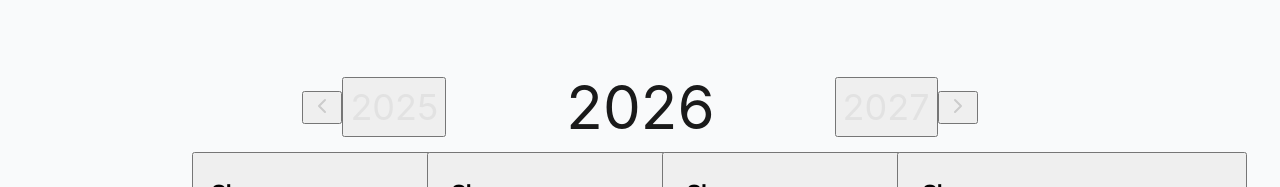
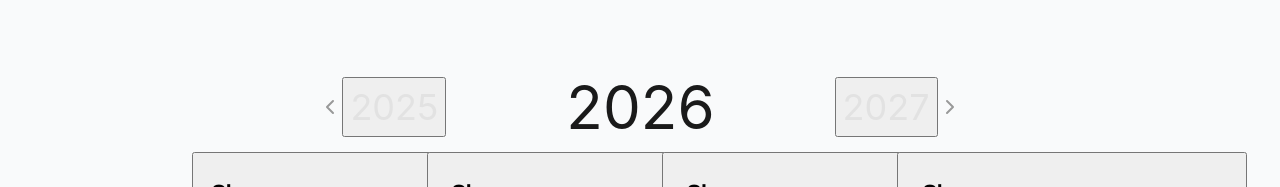
Before and after one commit to soyongdol-e/Gen_Planner, a React (Vite) app: page / in a window 1280 px wide. Both pictures are taken after a click on the button "2026년". Shown: the top 187 px of the page. Built offline with nearby package versions, Linux system fonts and the light colour scheme; a web font is replaced by a local one.

Commit message:
Update Year navigation: #999 arrows, #505050 hover, grouped arrow+year interaction

```diff
--- a/src/components/views/YearView.tsx
+++ b/src/components/views/YearView.tsx
@@ -141,44 +141,52 @@ export function YearView({ onMonthClick }: YearViewProps) {
     <div className="h-screen flex flex-col bg-white">
       {/* Navigation */}
       <div className="flex items-center justify-center pt-[62px] pb-8">
-        {/* Left Arrow Icon - Simple chevron without background */}
-        <button
-          onClick={handlePrevYear}
-          className="hover:opacity-70 transition-opacity"
-        >
-          <ChevronLeft className="size-8" style={{ color: '#CCCCCC' }} />
-        </button>
+        {/* Left Navigation Group - Arrow + Previous Year */}
+        <div className="flex items-center group cursor-pointer" onClick={handlePrevYear}>
+          {/* Left Arrow Icon */}
+          <ChevronLeft
+            className="size-8 transition-colors group-hover:text-[#505050]"
+            style={{ color: '#999999' }}
+          />
 
           {/* Previous Year - 40px gap from icon */}
           <button
-          onClick={() => handleYearClick(prevYear)}
-          className="text-[36px] font-bold leading-[150%] hover:opacity-70 transition-opacity ml-10"
+            onClick={(e) => {
+              e.stopPropagation();
+              handleYearClick(prevYear);
+            }}
+            className="text-[36px] font-bold leading-[150%] transition-colors ml-10 group-hover:text-[#505050]"
             style={{ color: '#E2E2E2' }}
           >
             {prevYear}
           </button>
+        </div>
 
         {/* Current Year - 120px gap from previous year */}
         <div className="text-[60px] font-bold leading-[150%] mx-[120px]">
           {currentYear}
         </div>
 
-        {/* Next Year - 120px gap from current year */}
+        {/* Right Navigation Group - Next Year + Arrow */}
+        <div className="flex items-center group cursor-pointer" onClick={handleNextYear}>
+          {/* Next Year */}
           <button
-          onClick={() => handleYearClick(nextYear)}
-          className="text-[36px] font-bold leading-[150%] hover:opacity-70 transition-opacity"
+            onClick={(e) => {
+              e.stopPropagation();
+              handleYearClick(nextYear);
+            }}
+            className="text-[36px] font-bold leading-[150%] transition-colors group-hover:text-[#505050]"
             style={{ color: '#E2E2E2' }}
           >
             {nextYear}
           </button>
 
-        {/* Right Arrow Icon - Simple chevron without background, 40px gap from next year */}
-        <button
-          onClick={handleNextYear}
-          className="hover:opacity-70 transition-opacity ml-10"
-        >
-          <ChevronRight className="size-8" style={{ color: '#CCCCCC' }} />
-        </button>
+          {/* Right Arrow Icon - 40px gap from next year */}
+          <ChevronRight
+            className="size-8 transition-colors ml-10 group-hover:text-[#505050]"
+            style={{ color: '#999999' }}
+          />
+        </div>
       </div>
 
       {/* 12 Month Grid */}
```
Lines whose indentation alone changed are shown as unchanged.
